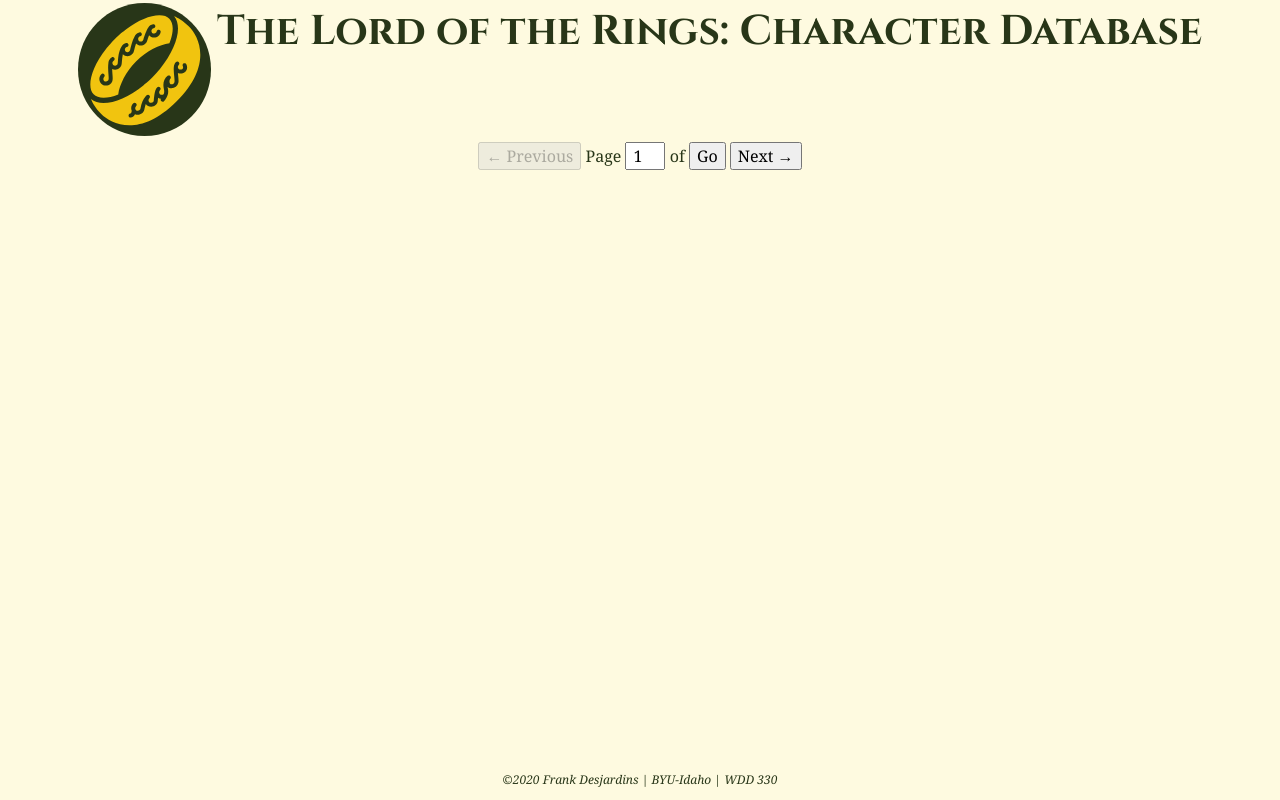
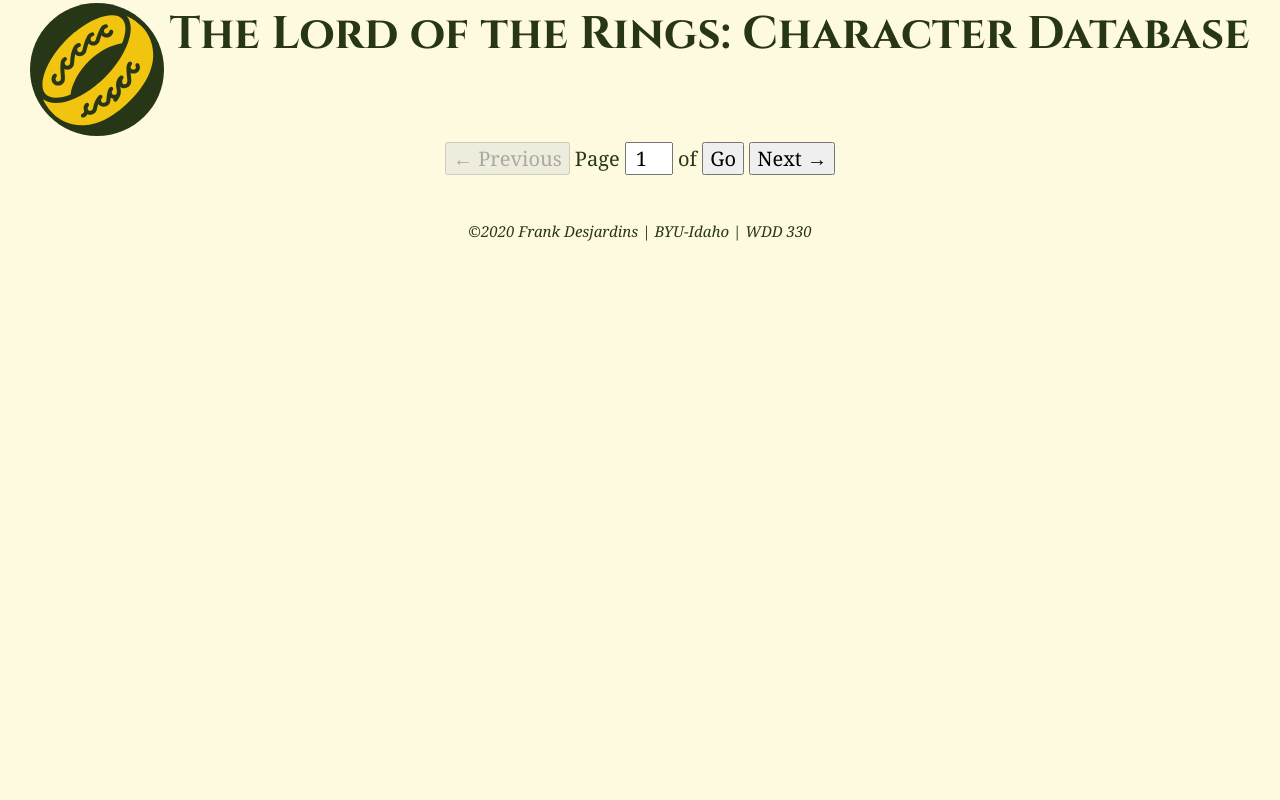
Before and after one commit to FrankD-BYUI/WDD330, a plain HTML site: page final/index.html in a window 1280 px wide. Drawn offline with Linux system fonts and the light colour scheme; no server answers.

Commit message:
fixed formatting?

```diff
--- a/final/styles.css
+++ b/final/styles.css
@@ -10,6 +10,8 @@
   background-color: #fefae0;
   font-family: 'Noto Serif', serif;
   color: #283618;
+  font-size: 1.25em;
+
 }
 
 header {
@@ -30,13 +32,17 @@
   padding: 3px;
 }
 
-h1, h2, h3, h4, h5, h6 {
+h1,
+h2,
+h3,
+h4,
+h5,
+h6 {
   font-family: 'Cinzel', serif;
 }
 
-#contentDiv {
-  min-height: 100%;
-  margin-bottom: -2em;
+main {
+  margin-bottom: 2em;
 }
 
 #dataList {
@@ -46,15 +52,11 @@
   text-align: center;
 }
 
-#dataList li {
-
-}
-
 #dataList a {
   display: block;
   color: black;
   text-decoration: none;
-  padding: 3px;
+  padding: 10px;
   margin: 3px;
   border-left: solid 4px #283618AA;
   border-right: solid 2px #28361850;
@@ -63,7 +65,7 @@
   background-color: #DDA15E50;
 }
 
-#dataList a:active {
+#dataList a:focus {
   background-color: #BC6C2575;
 }
 
@@ -92,13 +94,10 @@
   text-align: center;
 }
 
-button, input {
+button,
+input {
   font-family: 'Noto Serif', serif;
   font-size: 1em;
-}
-
-footer {
-  height: 2em;
 }
 
 footer p {
```
